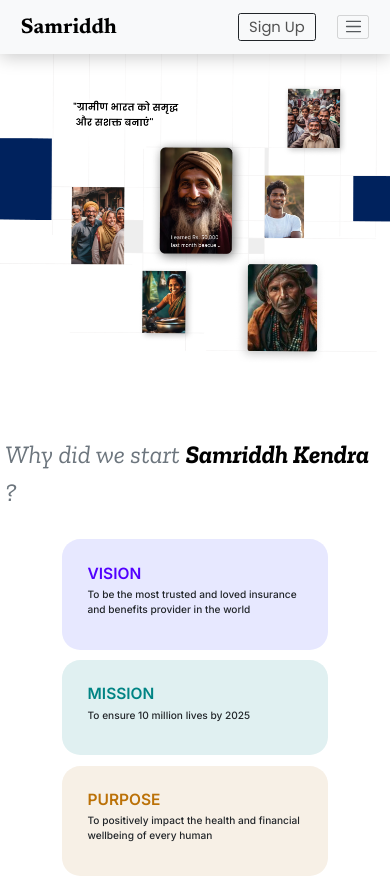
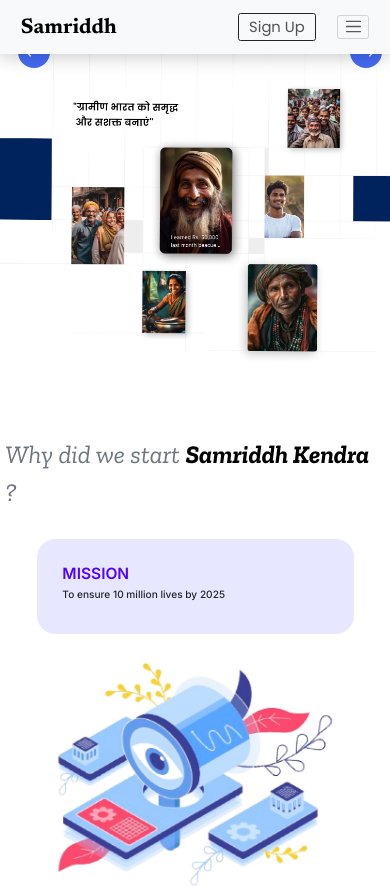
Before and after one commit to mohitanand744/Samriddh_React, a React (Vite) app: page /about in a window 390 px wide. Shown: the top 887 px of the page. Built offline with nearby package versions, Linux system fonts and the light colour scheme.

Commit message:
added a slider in about page

```diff
--- a/src/Pages/AboutUs.jsx
+++ b/src/Pages/AboutUs.jsx
@@ -1,12 +1,26 @@
 import React from "react";
-import style from "../css/AboutUs.module.css";
-import "../css/css-responsive.css";
 import Title from "./../components/Titles/Title";
+import OwlCarousel from "react-owl-carousel";
+import "owl.carousel/dist/assets/owl.carousel.css";
+import "owl.carousel/dist/assets/owl.theme.default.css";
+
+const options = {
+  margin: 30,
+  items: 1,
+  loop: true,
+  nav: true,
+  dots: false,
+  autoplay: true,
+  navText: [
+    '<img src="./Arrow left.png" alt="" />',
+    '<img src="./Arrow right.png" alt="" />',
+  ],
+};
 
 const AboutUs = () => {
   return (
     <div className="aboutUs">
-      <div className={`${style.section_1}`}>
+      <div className={`about_section_1`}>
         <div className="image-container text-center">
           <img
             className="img-fluid about-hero-img"
@@ -16,7 +30,7 @@ const AboutUs = () => {
         </div>
       </div>
 
-      <div className={`${style.section_2} container`}>
+      <div className={`about_section_2 container `}>
         <Title
           first_text={"Why did we start"}
           span_text={"Samriddh Kendra"}
@@ -26,12 +40,10 @@ const AboutUs = () => {
         <div className="row align-items-center">
           <div className="col-lg-6 col-md-12 col-12">
             <div
-              className={`${style.visionMissionPurposeContainer} d-flex justify-content-center align-items-lg-start align-items-md-center align-items-center flex-column gap-4`}
+              className={`visionMissionPurposeContainer d-lg-flex d-md-flex d-sm-flex d-none justify-content-center align-items-lg-start align-items-md-center align-items-center flex-column gap-4 position-relative`}
             >
-              <div className={`${style.visionContainer}`}>
-                <h2
-                  className={`font-inter fs-1 fw-semibold ${style.commonTitle}`}
-                >
+              <div className={`visionContainer`}>
+                <h2 className={`font-inter fs-1 fw-semibold commonTitle`}>
                   VISION
                 </h2>
                 <p className="font-inter fs-4 fw-medium">
@@ -39,20 +51,16 @@ const AboutUs = () => {
                   provider in the world
                 </p>
               </div>
-              <div className={`${style.visionContainer}`}>
-                <h2
-                  className={`font-inter fs-1 fw-semibold ${style.commonTitle}`}
-                >
+              <div className={`visionContainer`}>
+                <h2 className={`font-inter fs-1 fw-semibold commonTitle`}>
                   MISSION
                 </h2>
                 <p className="font-inter fs-4 fw-medium">
                   To ensure 10 million lives by 2025
                 </p>
               </div>
-              <div className={`${style.visionContainer}`}>
-                <h2
-                  className={`font-inter fs-1 fw-semibold ${style.commonTitle}`}
-                >
+              <div className={`visionContainer`}>
+                <h2 className={`font-inter fs-1 fw-semibold commonTitle`}>
                   PURPOSE
                 </h2>
                 <p className="font-inter fs-4 fw-medium">
@@ -61,9 +69,47 @@ const AboutUs = () => {
                 </p>
               </div>
             </div>
+            <div
+              className={`visionMissionPurposeContainer d-lg-none d-md-none d-sm-none d-flex order-last `}
+            >
+              <OwlCarousel className="owl-carousel owl-theme" {...options}>
+                <div className="item ">
+                  <div className={`visionContainer position-relative`}>
+                    <h2 className={`font-inter fs-1 fw-semibold commonTitle`}>
+                      VISION
+                    </h2>
+                    <p className="font-inter fs-4 fw-medium">
+                      To be the most trusted and loved insurance and benefits
+                      provider in the world
+                    </p>
+                  </div>
+                </div>
+                <div className="item">
+                  <div className={`visionContainer `}>
+                    <h2 className={`font-inter fs-1 fw-semibold commonTitle`}>
+                      MISSION
+                    </h2>
+                    <p className="font-inter fs-4 fw-medium">
+                      To ensure 10 million lives by 2025
+                    </p>
+                  </div>
+                </div>
+                <div className="item">
+                  <div className={`visionContainer `}>
+                    <h2 className={`font-inter fs-1 fw-semibold commonTitle`}>
+                      PURPOSE
+                    </h2>
+                    <p className="font-inter fs-4 fw-medium">
+                      To positively impact the health and financial wellbeing of
+                      every human
+                    </p>
+                  </div>
+                </div>
+              </OwlCarousel>
+            </div>
           </div>
           <div className="col-lg-6  col-md-12 col-12">
-            <div className="image-container text-center">
+            <div className="image-container text-center mt-lg-0 mt-md-5 order-first">
               <img className="img-fluid" src="./aboutUsImg2.png" alt="" />
             </div>
           </div>
--- a/src/css/AboutUs.module.css
+++ /dev/null
@@ -1,41 +0,0 @@
-.section_1 {
-  .image-container {
-    height: calc(100vh - 7.7rem);
-  }
-}
-
-.section_2 {
-  .visionMissionPurposeContainer {
-    .visionContainer {
-      width: 70%;
-      background: #e7e8ff;
-      border-radius: 2.6rem;
-      -webkit-border-radius: 2.6rem;
-      -moz-border-radius: 2.6rem;
-      -ms-border-radius: 2.6rem;
-      -o-border-radius: 2.6rem;
-      padding: 3.6rem;
-
-      .commonTitle {
-        color: #5200ff;
-      }
-
-      &:nth-child(2) {
-        background: #e0f0f1;
-
-        .commonTitle {
-          color: #008484;
-        }
-      }
-      &:nth-child(3) {
-        background: #f7f0e6;
-
-        .commonTitle {
-          color: #bb7107;
-        }
-      }
-    }
-  }
-  .image-container {
-  }
-}
--- a/src/css/css-responsive.css
+++ b/src/css/css-responsive.css
@@ -159,4 +159,46 @@
     margin-top: 7rem;
   }
 }
+
+@media screen and (width < 510px) {
+  .about_section_2 {
+    & .visionMissionPurposeContainer {
+      & .owl-item {
+        & .item {
+          .visionContainer {
+            width: 55rem;
+          }
+        }
+      }
+    }
+  }
+}
+
+@media screen and (width < 461px) {
+  .about_section_2 {
+    & .visionMissionPurposeContainer {
+      & .owl-item {
+        & .item {
+          .visionContainer {
+            width: 45rem;
+          }
+        }
+      }
+    }
+  }
+}
+
+@media screen and (width < 380px) {
+  .about_section_2 {
+    & .visionMissionPurposeContainer {
+      & .owl-item {
+        & .item {
+          .visionContainer {
+            width: 40rem;
+          }
+        }
+      }
+    }
+  }
+}
 /***** End Responsiveness Section *****/
--- a/src/css/index.css
+++ b/src/css/index.css
@@ -642,6 +642,83 @@ li {
 
 /***** End partnersCustomers Section *****/
 
+/***** About Page *****/
+
+.about_section_1 {
+  .image-container {
+    height: fit-content;
+  }
+}
+
+.about_section_2 {
+  .visionMissionPurposeContainer {
+    .visionContainer {
+      width: 50rem;
+      background: #e7e8ff;
+      border-radius: 2.6rem;
+      -webkit-border-radius: 2.6rem;
+      -moz-border-radius: 2.6rem;
+      -ms-border-radius: 2.6rem;
+      -o-border-radius: 2.6rem;
+      padding: 3.6rem;
+
+      .commonTitle {
+        color: #5200ff;
+      }
+
+      &:nth-child(2) {
+        background: #e0f0f1;
+
+        .commonTitle {
+          color: #008484;
+        }
+      }
+      &:nth-child(3) {
+        background: #f7f0e6;
+
+        .commonTitle {
+          color: #bb7107;
+        }
+      }
+    }
+    .owl-nav {
+      width: 100%;
+      position: absolute;
+      top: 3rem;
+
+      .owl-next,
+      .owl-prev {
+        width: 32px;
+        height: 32px;
+
+        img {
+          width: 50%;
+        }
+      }
+
+      .owl-next {
+        position: absolute;
+        right: 2%;
+      }
+
+      .owl-prev {
+        position: absolute;
+        left: 2%;
+      }
+    }
+
+    .owl-item {
+      .item {
+        .visionContainer {
+          width: 63rem;
+        }
+      }
+    }
+  }
+}
+
+/***** End About Page *****/
+
 /***** Footer Section *****/
 
 .footer {
```
